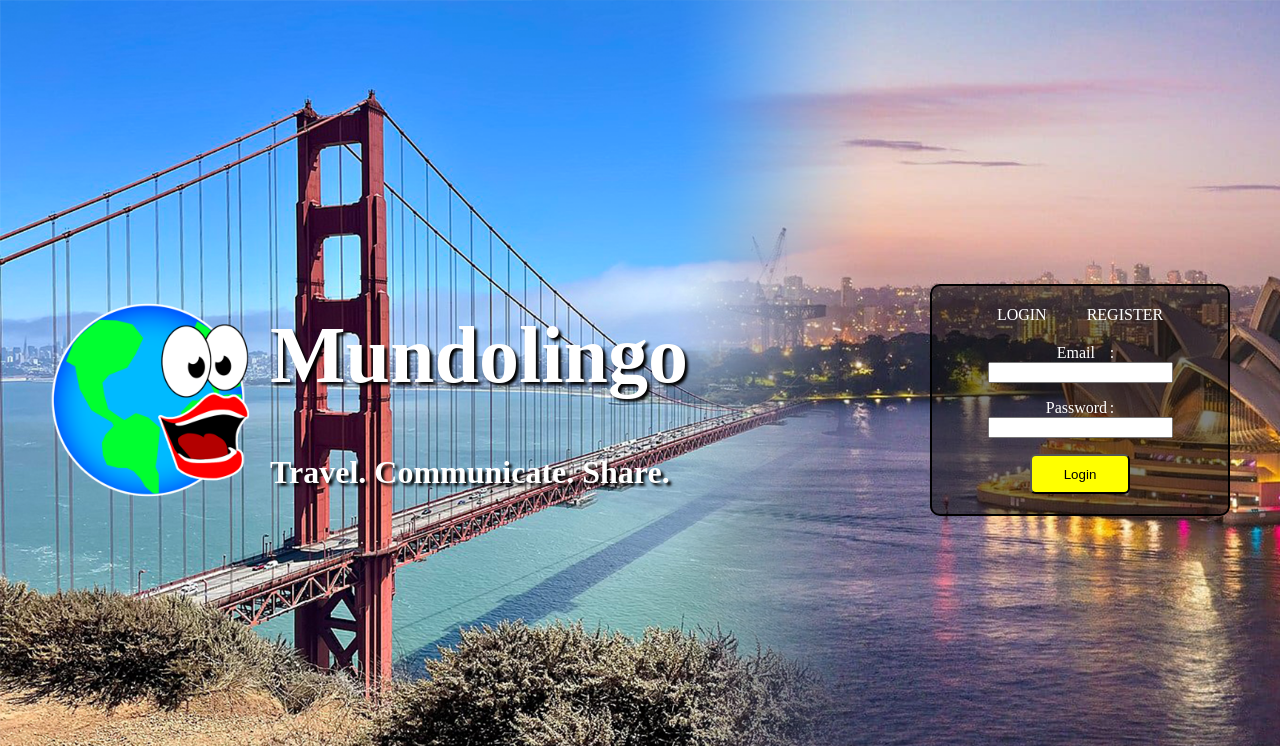
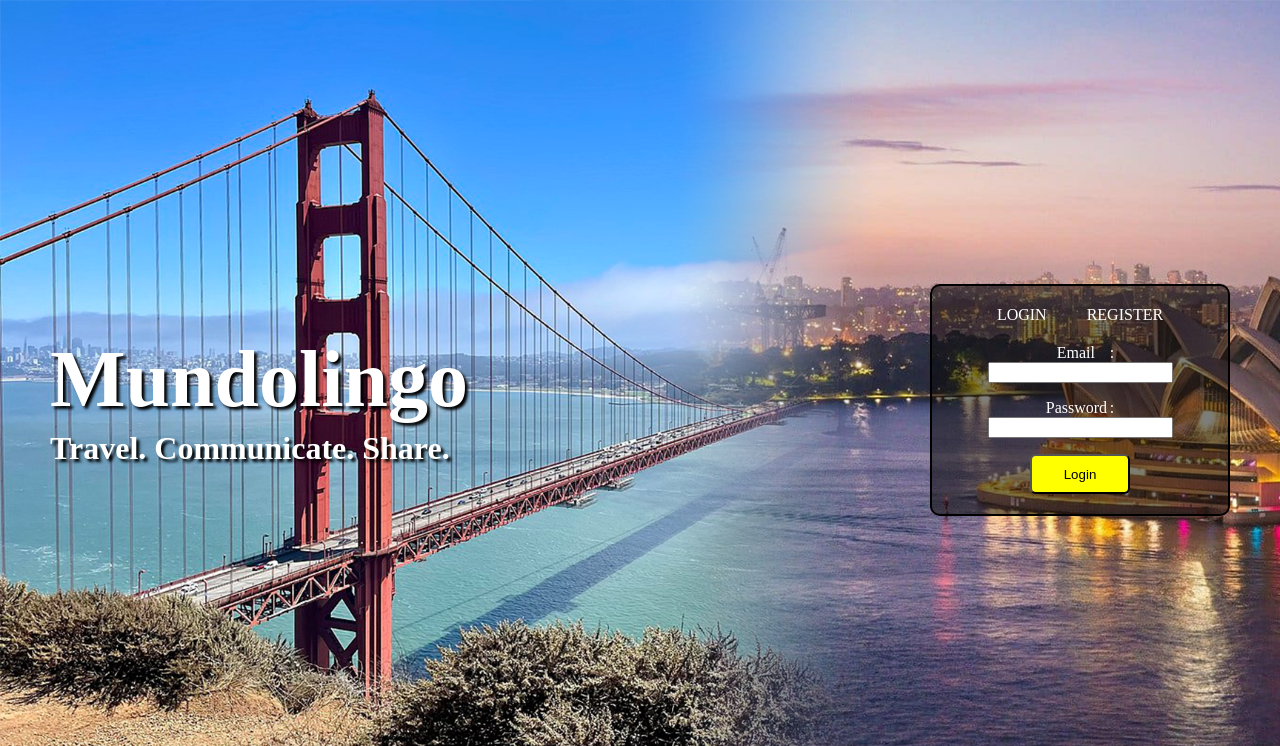
Before and after one commit to gregtom96/Mundolingo, a PHP site: page / in a window 1280 px wide. Shown: the top 746 px of the page. Run offline with PHP 8.4, Linux system fonts and the light colour scheme; data that the repository does not hold is empty.

Commit message:
suppression du logo sur la page d'accueil

```diff
--- a/index.php
+++ b/index.php
@@ -67,7 +67,6 @@ include('pages/db_local.php');
 	<body>
 		<main>
 			<div class="left_element">
-				<img src="images/logo.png" alt="logo_website">
 				<h1>Mundolingo</h1>
 				<h2>Travel. Communicate. Share.</h2>
 			</div>
--- a/pages/register.php
+++ b/pages/register.php
@@ -80,7 +80,6 @@ include('db_local.php');
 	<body>
 		<main>
 			<div class="left_element">
-				<img src="../images/logo.png" alt="logo_website">
 				<h1>Mundolingo</h1>
 				<h2>Travel. Communicate. Share.</h2>
 			</div>
--- a/style/index.css
+++ b/style/index.css
@@ -15,26 +15,15 @@ main{
 }
 /*element de la flexbox main*/
 .left_element{
-	display: grid;
-	grid-template-columns: 1fr 2.5fr;
-	align-items: center;
-	gap: 20px;
 	margin-left: 50px;
 	font-family:"Futura";
 	text-shadow: 3px 3px 3px black;
 	line-height: 1em; /*espace entre les lignes*/
 }
-img[alt="logo_website"]{
-	grid-row: 1/3;
-    width: 200px;
-    height: 200px;
-}
 h1{
-	grid-column: 2/3;
 	font-size: 5em;
 }
 h2{
-	grid-column: 2/3;
 	font-size: 2em;
 }
 /*element de la flexbox main*/
```
Also changed, not shown: style/register.css (+0 -11 lines).
